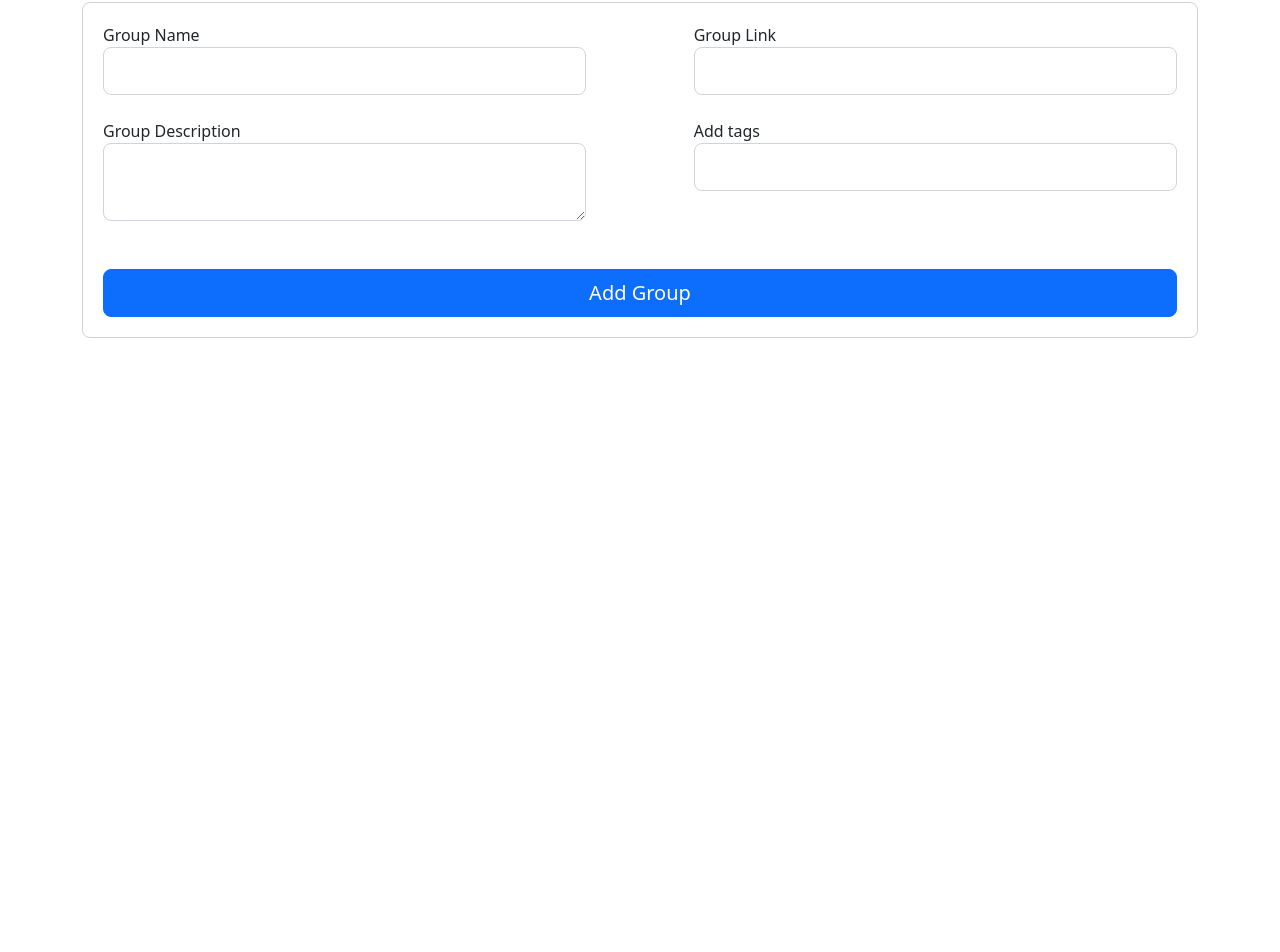
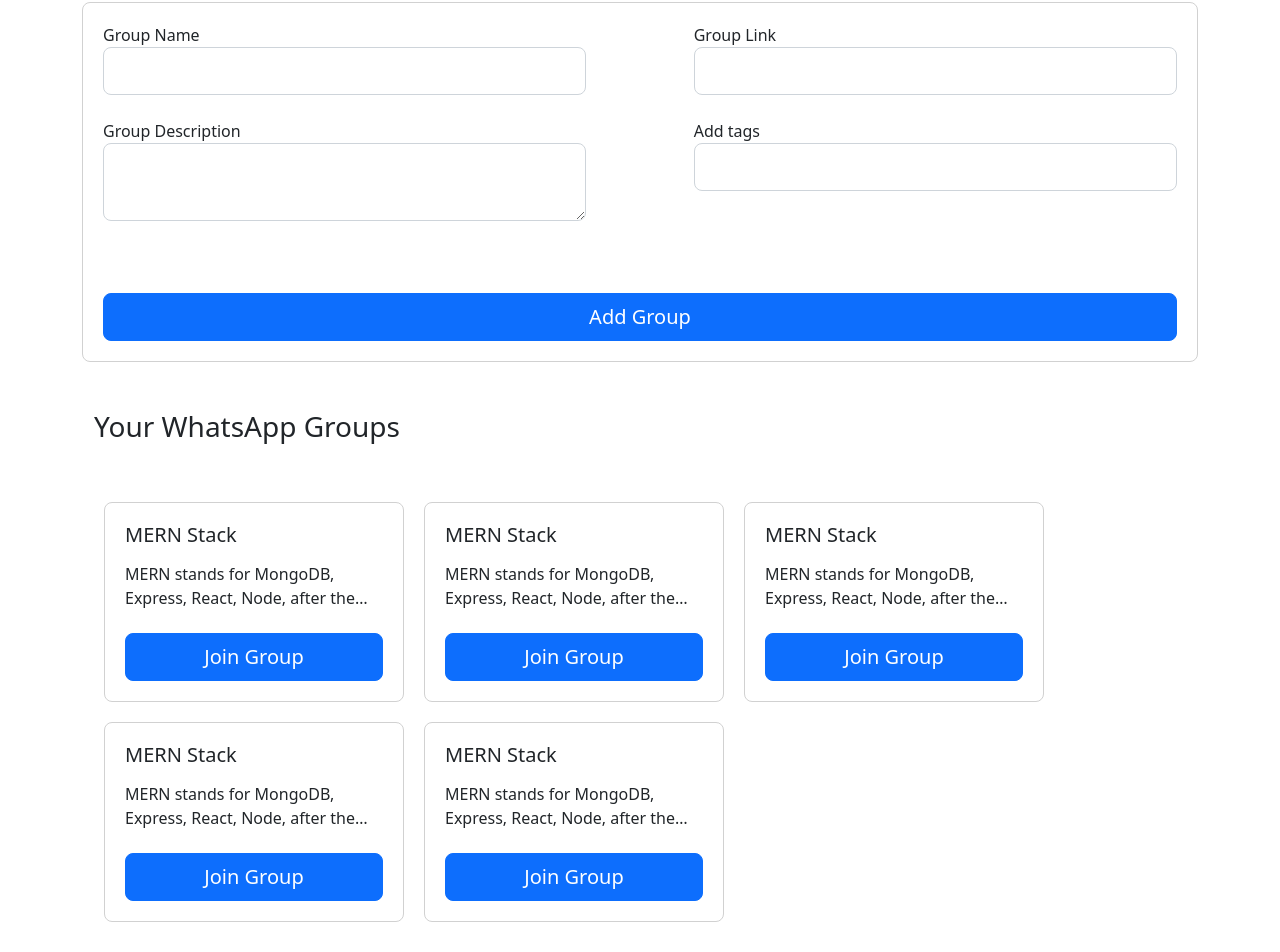
Before and after one commit to AnantKumawat22/Linnker, a Next.js app: page /dashboard/mygroups in a window 1280 px wide. Shown: the part 238-1190 px from the top of the page. Before the commit the page ends 800 px from the top, so only its background shows below. Built offline with nearby package versions, Linux system fonts and the light colour scheme.

Commit message:
My group cards

```diff
--- /dev/null
+++ b/components/MyGroupCards.js
@@ -0,0 +1,23 @@
+import React from "react";
+import styles from "../styles/MyGroupCards.module.css";
+import "bootstrap/dist/css/bootstrap.css";
+import Button from "@/components/atoms/button.atom";
+
+const MyGroupCards = () => {
+  return (
+    <>
+      <div className={styles.groupcard}>
+        <h5>MERN Stack</h5>
+        <p>
+          MERN stands for MongoDB, Express, React, Node, after the four key
+          technologies that make up the stack. Express and Node make up the
+          middle (application) tier. Express.js is a server-side web framework,
+          and Node.js is the popular and powerful JavaScript server platform.
+        </p>
+        <Button className="btn btn-primary btn-lg" value="Join Group"></Button>
+      </div>
+    </>
+  );
+};
+
+export default MyGroupCards;
--- a/components/MyGroups.js
+++ b/components/MyGroups.js
@@ -1,23 +1,25 @@
 import React, { useEffect } from "react";
 import "bootstrap/dist/css/bootstrap.css";
 import Input from "@/components/atoms/input.atom";
-import styles from "../styles/dashboardnav.module.css";
+import styles from "../styles/mygroups.module.css";
 import Button from "@/components/atoms/button.atom";
 import DashboardNav from "./DashboardNav";
+import COLORS from "@/theme/colors";
+import MyGroupCards from "./MyGroupCards";
 
 const MyGroups = () => {
+  useEffect(() => {
+    const profileSection = document.getElementById("profilesec");
+    const myGroupSection = document.getElementById("mygroupsec");
 
-  useEffect(() => {
-    const profileSection = document.getElementById('profilesec');
-    const myGroupSection = document.getElementById('mygroupsec');
-
-    myGroupSection.style.borderBottom = "4px solid #ffd300";
+    myGroupSection.style.borderBottom = `4px solid ${COLORS.primary.main}`;
     profileSection.style.borderBottom = "none";
   }, []);
 
   return (
     <>
       <DashboardNav />
+
       <div className={`${styles.mygroup} mt-5 container`}>
         <h1>Add a WhatsApp Group Link</h1>
         <div className={styles.mygroupOne}>
@@ -33,7 +35,7 @@
           </div>
 
           <div className={styles.mygroupOneInp1}>
-            <div>
+            <div className="mb-4">
               <label htmlFor="">Group Description</label>
               <textarea className="form-control form-control-lg"></textarea>
             </div>
@@ -48,7 +50,17 @@
             value="Add Group"
           ></Button>
         </div>
-        <div></div>
+
+        <div className="container mt-5 mb-5">
+          <h3>Your WhatsApp Groups</h3>
+          <div className={`${styles.allgroupcard} mt-5`}>
+            <MyGroupCards />
+            <MyGroupCards />
+            <MyGroupCards />
+            <MyGroupCards />
+            <MyGroupCards />
+          </div>
+        </div>
       </div>
     </>
   );
--- a/components/Profile.js
+++ b/components/Profile.js
@@ -1,12 +1,13 @@
 import React, { useEffect } from "react";
 import DashboardNav from "./DashboardNav";
+import COLORS from "@/theme/colors";
 
 const Profile = () => {
   useEffect(() => {
     const profileSection = document.getElementById('profilesec');
     const myGroupSection = document.getElementById('mygroupsec');
 
-    profileSection.style.borderBottom = "4px solid #ffd300";
+    profileSection.style.borderBottom = `4px solid ${COLORS.primary.main}`;
     myGroupSection.style.borderBottom = "none";
   }, []);
 
--- /dev/null
+++ b/styles/MyGroupCards.module.css
@@ -0,0 +1,19 @@
+.groupcard{
+    width: 300px;
+    display: flex;
+    flex-direction: column;
+    height: 200px;
+    margin: 10px 10px;
+    padding: 20px;
+    justify-content: space-between;
+    border-radius: 8px;
+    border: 1px solid rgb(209, 209, 209);
+}
+
+.groupcard p{
+    display: -webkit-box;
+    max-width: 100%;
+    -webkit-line-clamp: 2;
+    -webkit-box-orient: vertical;
+    overflow: hidden;
+}
--- a/styles/dashboardnav.module.css
+++ b/styles/dashboardnav.module.css
@@ -8,28 +8,3 @@
     font-weight: 700;
     padding-bottom: 10px;
 }
-
-.mygroup h1{
-    font-size: 20px;
-}
-
-.mygroupOne{
-    width: 100%;
-    display: flex;
-    padding: 20px 20px;
-    flex-direction: column;
-    border-radius: 8px;
-    border: 1px solid rgb(209, 209, 209);
-}
-
-.mygroupOneInp1{
-    display: flex;
-    width: 100%;
-    flex-direction: row;
-    justify-content: space-between;
-}
-
-.mygroupOneInp1 div{
-    width: 45%;
-    /* border: 1px solid red; */
-}
--- /dev/null
+++ b/styles/mygroups.module.css
@@ -0,0 +1,40 @@
+.mygroup h1{
+    font-size: 20px;
+}
+
+.mygroupOne{
+    width: 100%;
+    display: flex;
+    padding: 20px 20px;
+    flex-direction: column;
+    border-radius: 8px;
+    border: 1px solid rgb(209, 209, 209);
+}
+
+.mygroupOneInp1{
+    display: flex;
+    width: 100%;
+    flex-direction: row;
+    justify-content: space-between;
+}
+
+.mygroupOneInp1 div{
+    width: 45%;
+    /* border: 1px solid red; */
+}
+
+.allgroupcard{
+    display: flex;
+    width: 100%;
+    flex-direction: row;
+    flex-wrap: wrap;
+}
+
+@media (max-width: 800px){
+    .mygroupOneInp1{
+        flex-direction: column;
+    }
+    .mygroupOneInp1 div{
+        width: 100%;
+    }
+}
--- /dev/null
+++ b/theme/colors.js
@@ -0,0 +1,9 @@
+const COLORS = {
+    primary: {
+        main : "#5161ce",
+        dark : "#2434a3",
+        light: "#b6bffd"
+    }
+}
+
+export default COLORS;
```
